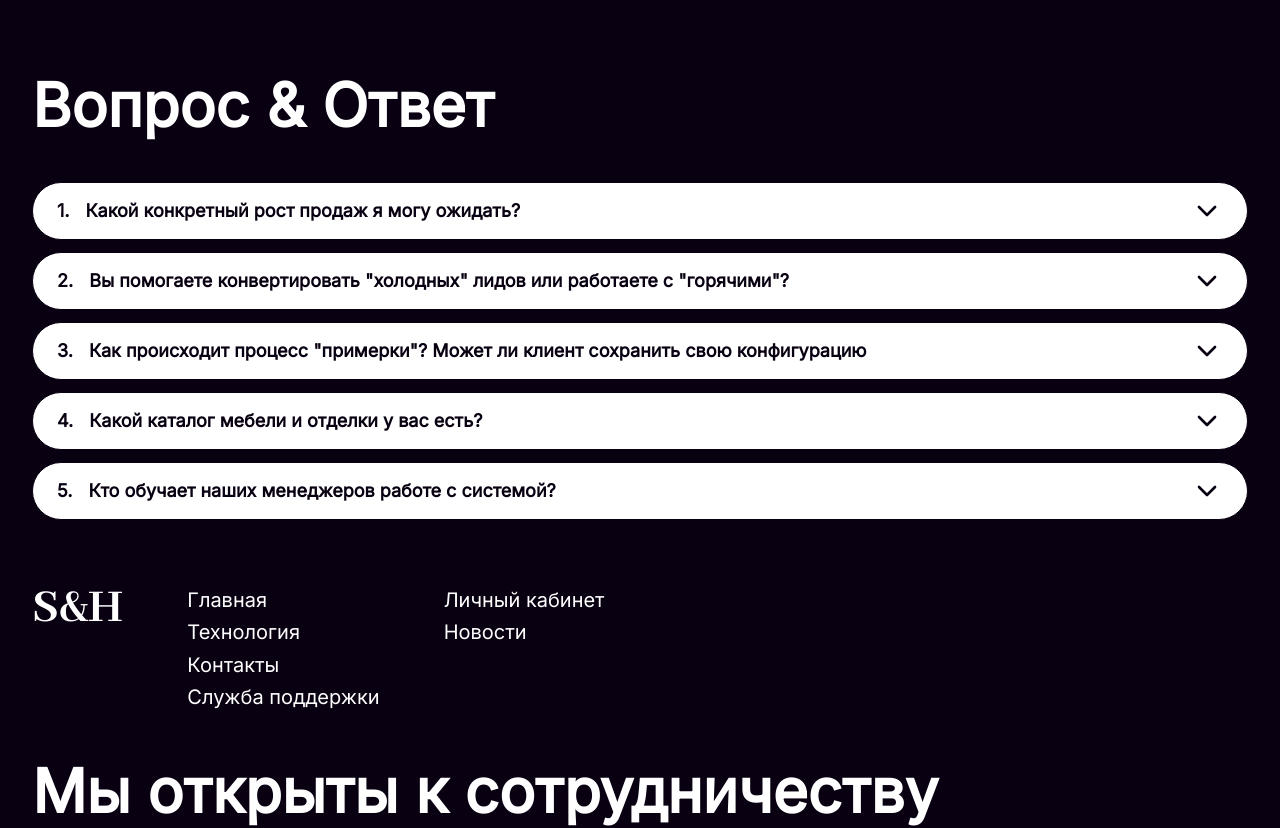
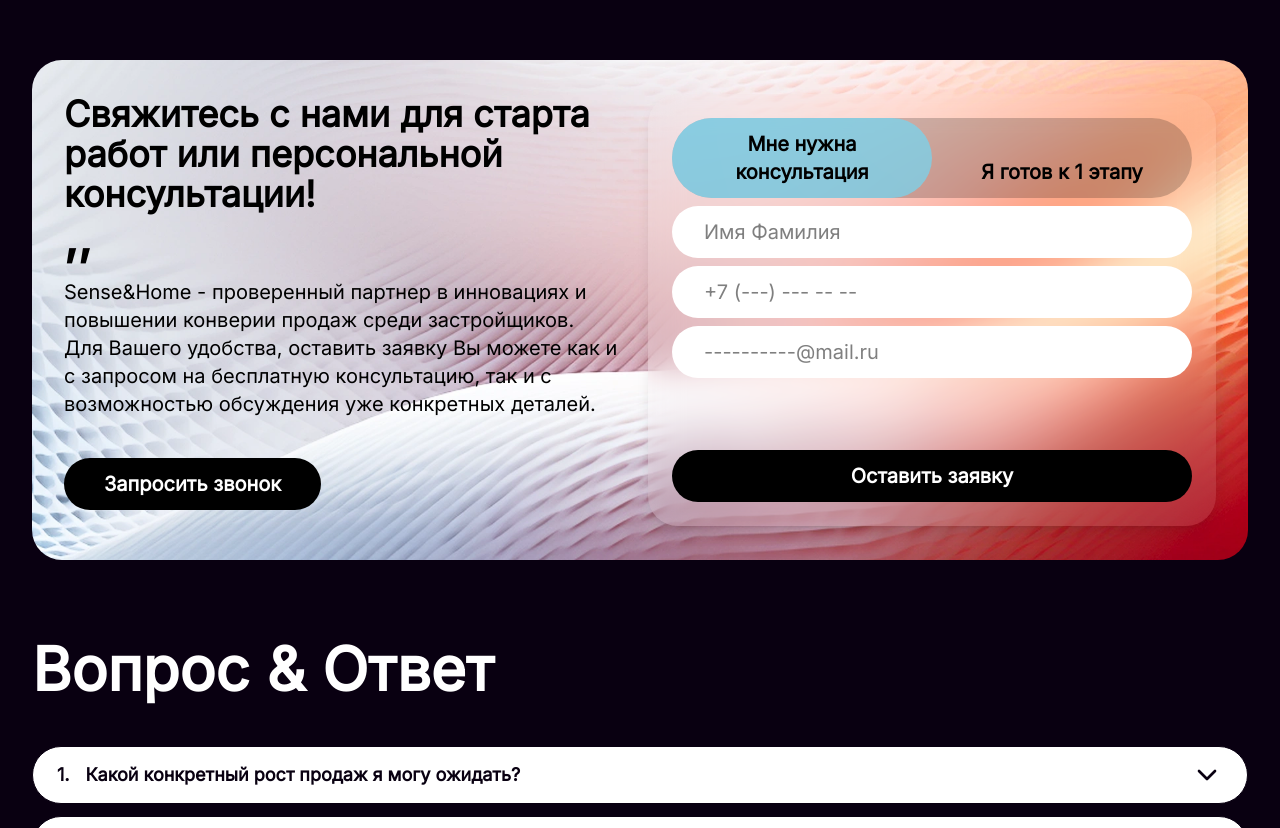
Before and after one commit to sense-and-home/sense-and-home-client, a React (Vite) app: page / in a window 1280 px wide. Shown: the part 6649-7477 px from the top of the page. Built offline with nearby package versions, Linux system fonts and the light colour scheme.

Commit message:
feat: add application form section

```diff
--- a/src/pages/MainPage.tsx
+++ b/src/pages/MainPage.tsx
@@ -1,4 +1,5 @@
 import { AboutSection } from "@/sections/AboutSection";
+import { ApplicationSection } from "@/sections/ApplicationSection";
 import { FooterSection } from "@/sections/FooterSection";
 import { HeroSection } from "@/sections/HeroSection";
 import { MapSection } from "@/sections/MapSection";
@@ -14,6 +15,7 @@ export function MainPage() {
       <StepsSection />
       <TechnologySection />
       <MapSection />
+      <ApplicationSection />
       <QuestionSection />
       <FooterSection />
     </div>
--- a/src/sections/ApplicationSection.tsx
+++ b/src/sections/ApplicationSection.tsx
@@ -1,7 +1,88 @@
+import ApplicationBackground from "@/assets/img/application-background.webp";
+
 export function ApplicationSection() {
   return (
-    <div id="application-section">
-      <h3>Свяжитесь с нами для старта работ или персональной консультации!</h3>
+    <div className="bg-background px-8 py-8" id="application-section">
+      <div
+        className="rounded-secondary grid min-h-[500px] grid-cols-2 place-content-center gap-4 bg-cover bg-bottom px-8 py-8"
+        style={{
+          backgroundImage: `url(${ApplicationBackground})`,
+        }}
+      >
+        <div className="text-xl">
+          <h3 className="text-4xl font-extrabold">
+            Свяжитесь с нами для старта работ или персональной консультации!
+          </h3>
+
+          <div className="mb-4 text-5xl leading-none font-extrabold">,,</div>
+
+          <p>
+            Sense&Home - проверенный партнер в инновациях и повышении конверии
+            продаж среди застройщиков.
+          </p>
+
+          <p>
+            Для Вашего удобства, оставить заявку Вы можете как и с запросом на
+            бесплатную консультацию, так и с возможностью обсуждения уже
+            конкретных деталей.
+          </p>
+
+          <button
+            type="button"
+            className="rounded-primary mt-10 inline-block bg-black px-10 py-3 text-xl font-bold text-white hover:cursor-pointer"
+          >
+            Запросить звонок
+          </button>
+        </div>
+
+        <div>
+          <form
+            className="rounded-secondary flex h-full flex-col gap-2 bg-white/10 p-6 text-xl shadow-lg backdrop-blur-lg"
+            action="#"
+          >
+            <div className="rounded-primary bg-black/20 text-xl font-bold">
+              <button
+                type="button"
+                className="bg-accent/70 w-1/2 rounded-[inherit] px-10 py-3 hover:cursor-pointer"
+              >
+                Мне нужна консультация
+              </button>
+
+              <button
+                type="button"
+                className="w-1/2 rounded-[inherit] px-10 py-3 hover:cursor-pointer"
+              >
+                Я готов к 1 этапу
+              </button>
+            </div>
+
+            <input
+              className="bg-foreground rounded-primary inline-block min-w-md px-8 py-3 text-black"
+              type="text"
+              placeholder="Имя Фамилия"
+            />
+
+            <input
+              className="bg-foreground rounded-primary inline-block min-w-md px-8 py-3 text-black"
+              type="tel"
+              placeholder="+7 (---) --- -- --"
+            />
+
+            <input
+              className="bg-foreground rounded-primary inline-block min-w-md px-8 py-3 text-black"
+              type="email"
+              placeholder="----------@mail.ru"
+            />
+
+            <button
+              type="submit"
+              className="rounded-primary mt-16 bg-black px-8 py-3 font-bold text-white hover:cursor-pointer"
+            >
+              Оставить заявку
+            </button>
+          </form>
+        </div>
+      </div>
     </div>
   );
 }
```
Also changed, not shown: src/assets/img/application-background.webp (added).
